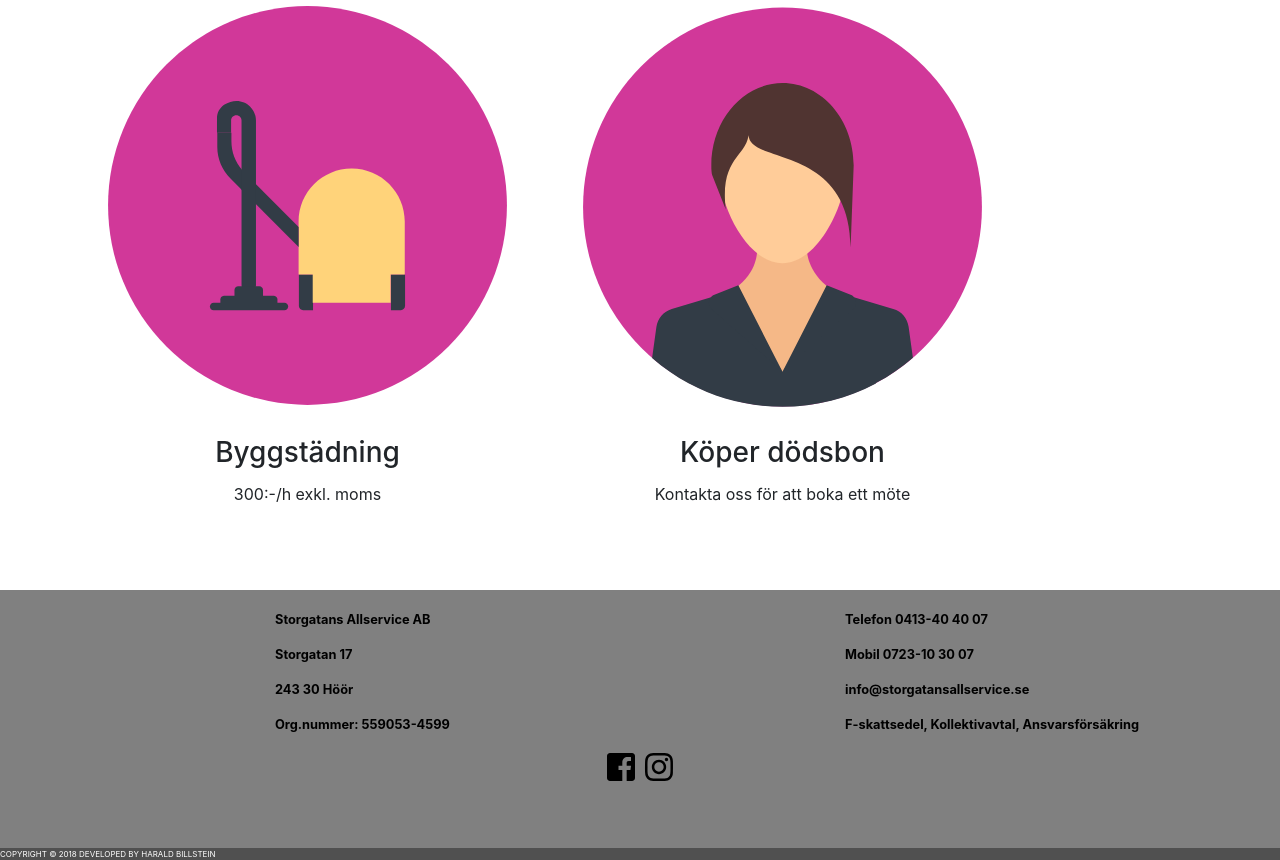
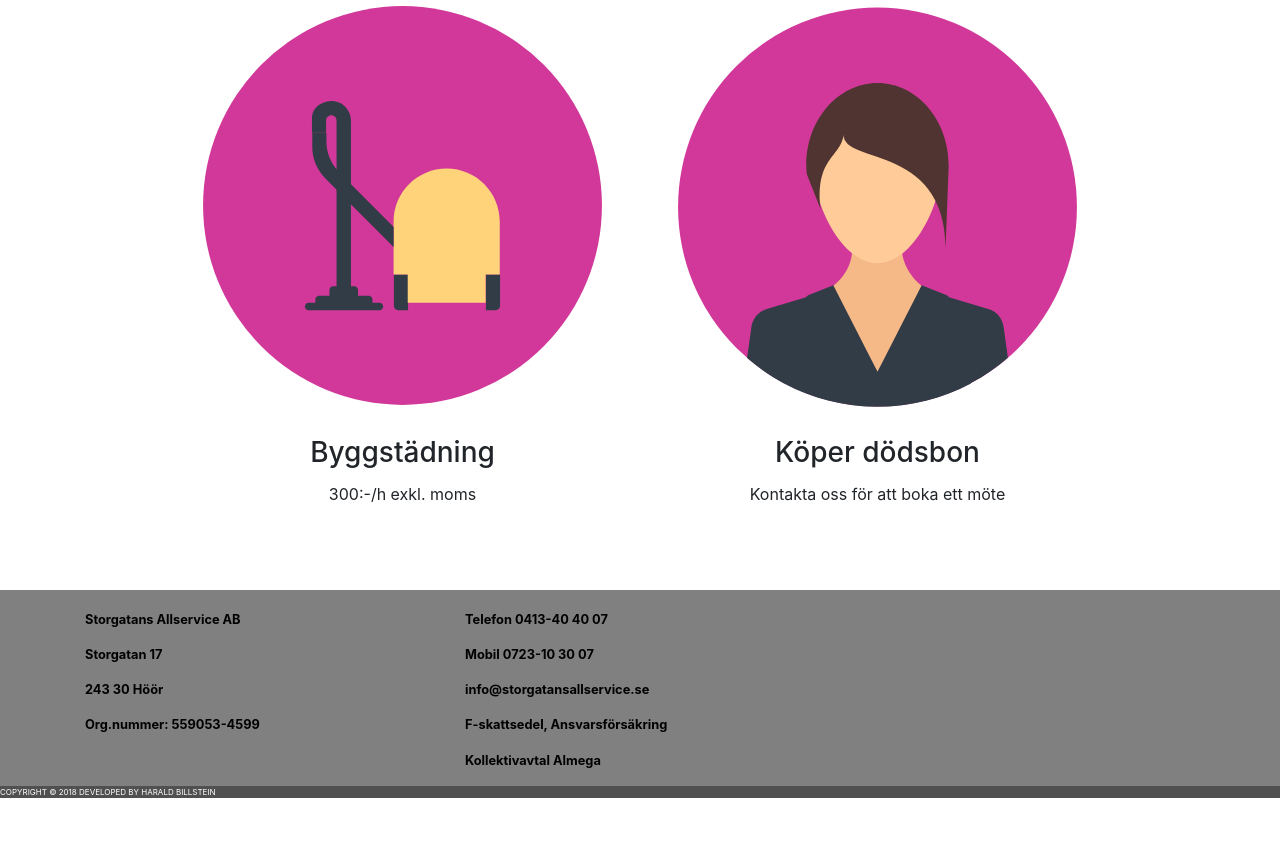
Before and after one commit to harald-billstein/storgatansAllservice, a plain HTML site: page index.html in a window 1280 px wide. Shown: the part 1990-2850 px from the top of the page. After the commit the page ends 2788 px from the top, so only its background shows below. Drawn offline with nearby package versions, Linux system fonts and the light colour scheme.

Commit message:
footer fixed

```diff
--- a/index.html
+++ b/index.html
@@ -35,9 +35,8 @@
 
 		<div class="services" id="services">
 			<div class="container text-center">
-
 				<div class="row">
-					<div ng-view class="col-sm-1"></div>
+					<div class="col-sm-1"></div>
 					<div class="col-sm-5">
 						<div class="card">
 							<div class="card-block">
@@ -53,15 +52,14 @@
 								<img alt="images/no_image_available.svg" src="images/maid_2.svg"/>
 								<h3 class="card-title">Flyttstädning</h3>
 								<p class="card-text"> 25kr/m2<a class="btn-xs mer-info" href="moveclean.html"> MER INFORMATION</a></p>
-								<!-- info länk direkt i text -->
-
 							</div>
 						</div>
 					</div>
-					<div ng-view class="col-sm-1"></div>
+					<div class="col-sm-1"></div>
 				</div>
 
 				<div class="row">
+					<div class="col-sm-1"></div>
 					<div class="col-sm-5">
 						<div class="card">
 							<div class="card-block">
@@ -80,9 +78,11 @@
 							</div>
 						</div>
 					</div>
+					<div class="col-sm-1"></div>
 				</div>
 
 				<div class="row">
+					<div class="col-sm-1"></div>
 					<div class="col-sm-5">
 						<div class="card">
 							<div class="card-block">
@@ -101,6 +101,7 @@
 							</div>
 						</div>
 					</div>
+					<div class="col-sm-1"></div>
 				</div>
 			</div>
 		</div>
@@ -108,50 +109,28 @@
 		<div class="footer-img">
 			<div id="footer" class="container">
 				<div class="row">
-					<div class="col-sm-4 offset-2">
-						<p>Storgatans Allservice AB</p>
+					<div class="col-sm-4">
+						<div>
+							<p>Storgatans Allservice AB</p>
+							<p>Storgatan 17</p>
+							<p>243 30  Höör</p>
+							<p>Org.nummer: 559053-4599</p>
+						</div>
+						<div class="col-sm-4"></div>
 					</div>
-					<div class="col-sm-4 offset-2">
-						<a class="footer-links" href="tel:+46413404007">Telefon 0413-40 40 07</a>
+					<div class="col-sm-4">
+						<div>
+							<p><a class="footer-links" href="tel:+46413404007">Telefon 0413-40 40 07</a></p>
+							<p><a class="footer-links" href="tel:+46723103007">Mobil 0723-10 30 07</a></p>
+							<p><a class="footer-links" href="mailto:Info@storgatansallservice.se">info@storgatansallservice.se</a></p>
+							<p>F-skattsedel, Ansvarsförsäkring</p>
+							<p>Kollektivavtal <a class="footer-links" href="https://www.almega.se/">Almega</a></p>
+						</div>
 					</div>
 				</div>
 
-				<div class="row">
-					<div class="col-sm-4 offset-2">
-						<p>Storgatan 17</p>
-					</div>
-					<div class="col-sm-4 offset-2">
-						<a class="footer-links" href="tel:+46723103007">Mobil 0723-10 30 07</a>
-					</div>
-				</div>
-
-				<div class="row">
-					<div class="col-sm-4 offset-2">
-						<p>243 30  Höör</p>
-					</div>
-					<div class="col-sm-4 offset-2">
-						<a class="footer-links" href="mailto:Info@storgatansallservice.se">info@storgatansallservice.se</a>
-					</div>
-				</div>
-
-				<div class="row">
-					<div class="col-sm-4 offset-2">
-						<p>Org.nummer: 559053-4599</p>
-					</div>
-					<div class="col-sm-4 offset-2">
-						<p>F-skattsedel, Kollektivavtal, Ansvarsförsäkring</p>
-					</div>
-				</div>
-
-				<div class="row">
-					<div class="col-sm-10 offset-1 text-center">
-						<a href="https://www.facebook.com/Storgatansallservice/"><i class="fab fa-facebook-square social-media"></i></a>
-						<a href="https://www.instagram.com/storgatansallservice/"><i class="fab fa-instagram social-media"></i></a>
-					</div>
-				</div>
 			</div>
 		</div>
-
 		<div class="text-left">
 			<div class="developer-background">
 				<p class="developer">COPYRIGHT © 2018 DEVELOPED BY&nbsp;<a class="developer-link" href="mailto:harald.billstein@gmail.com">HARALD BILLSTEIN</a></p>
```
